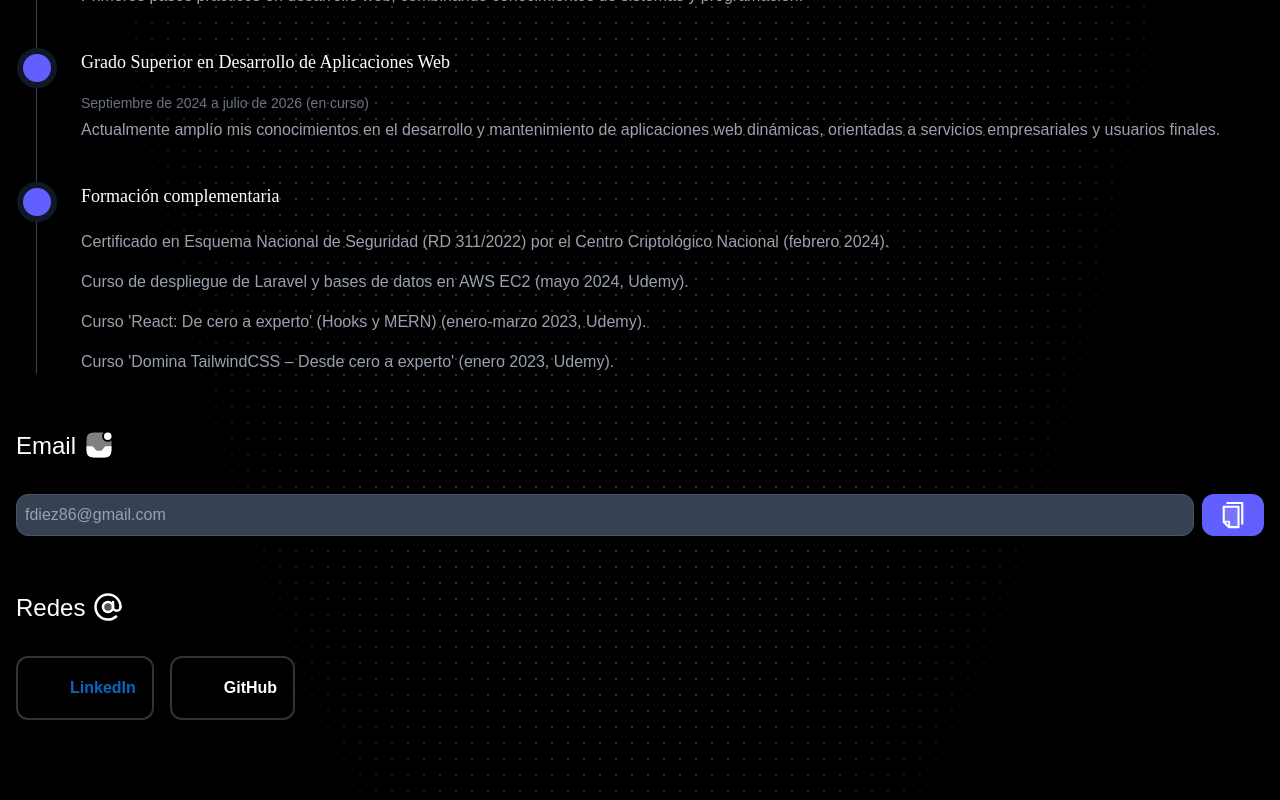
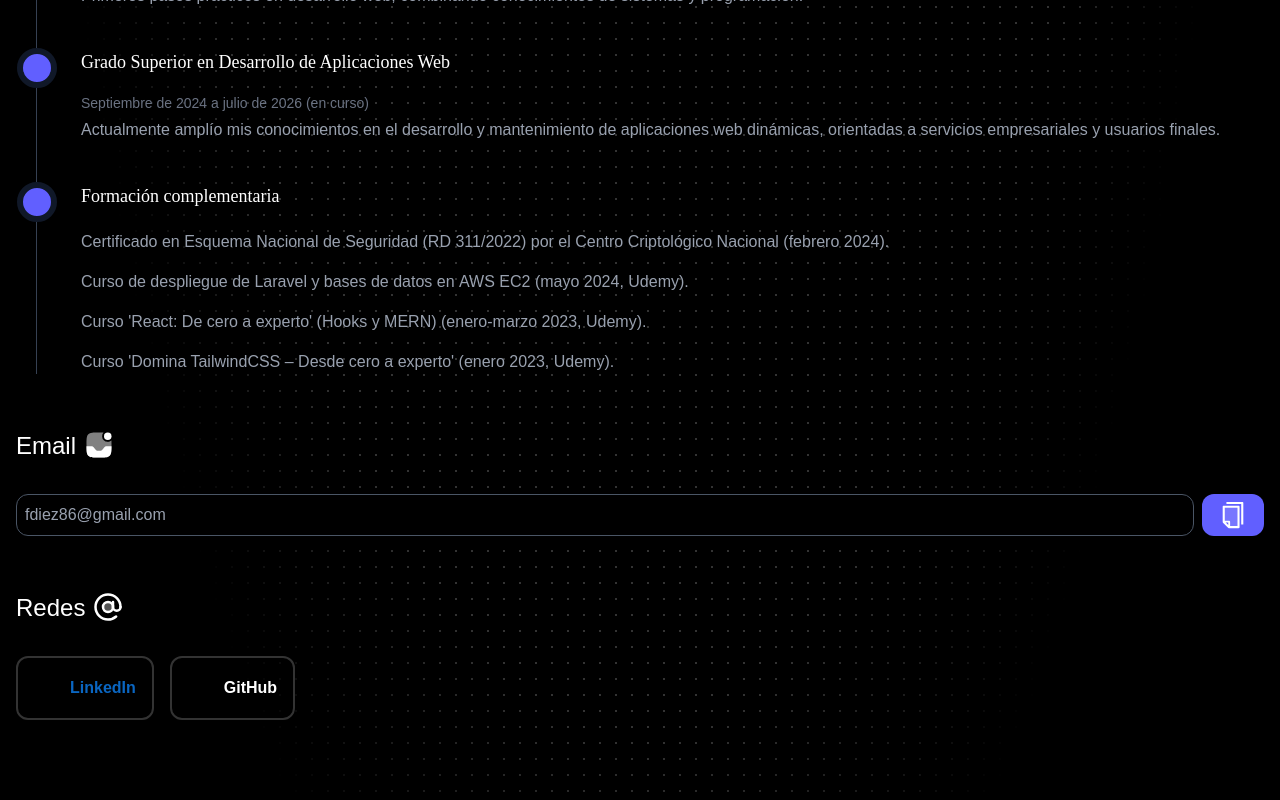
Before and after one commit to Frandg06/PorfolioReact, a React (Vite) app: page / in a window 1280 px wide. Shown: the part 2977-3777 px from the top of the page. Built offline with nearby package versions, Linux system fonts and the light colour scheme; some icons are missing; a web font is replaced by a local one.

Commit message:
🎨 style(ui): ajustar color de fondo en el componente Email

```diff
--- a/src/Email.jsx
+++ b/src/Email.jsx
@@ -16,7 +16,7 @@ export const Email = () => {
       </h1>
       <form>
         <div className="flex gap-2 mb-3">
-          <p id="emailInput" className="w-full p-2 text-gray-400 dark:bg-gray-700 border border-gray-600 rounded-xl">
+          <p id="emailInput" className="w-full p-2 text-gray-400 dark:bg-black border border-gray-600 rounded-xl">
             {email}
           </p>
           <button
```
